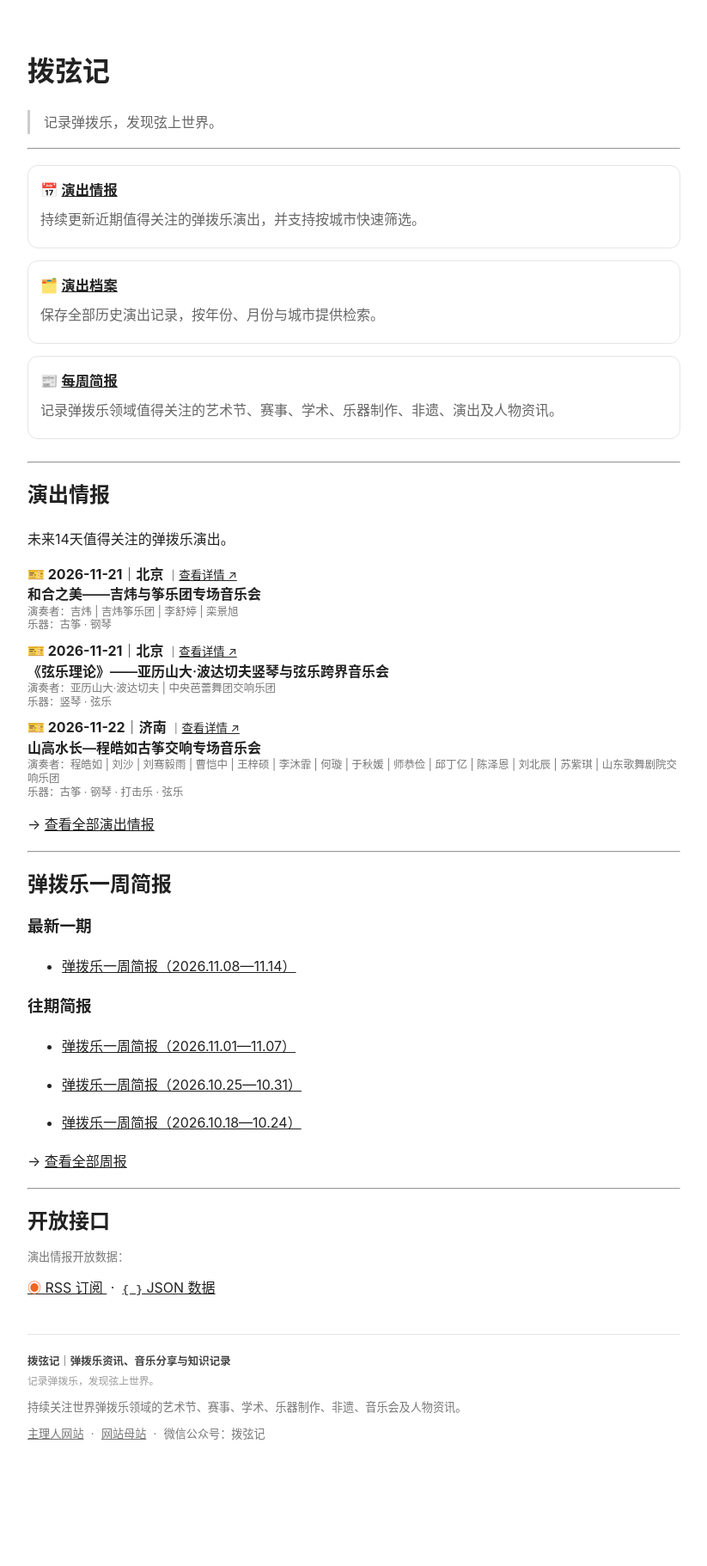
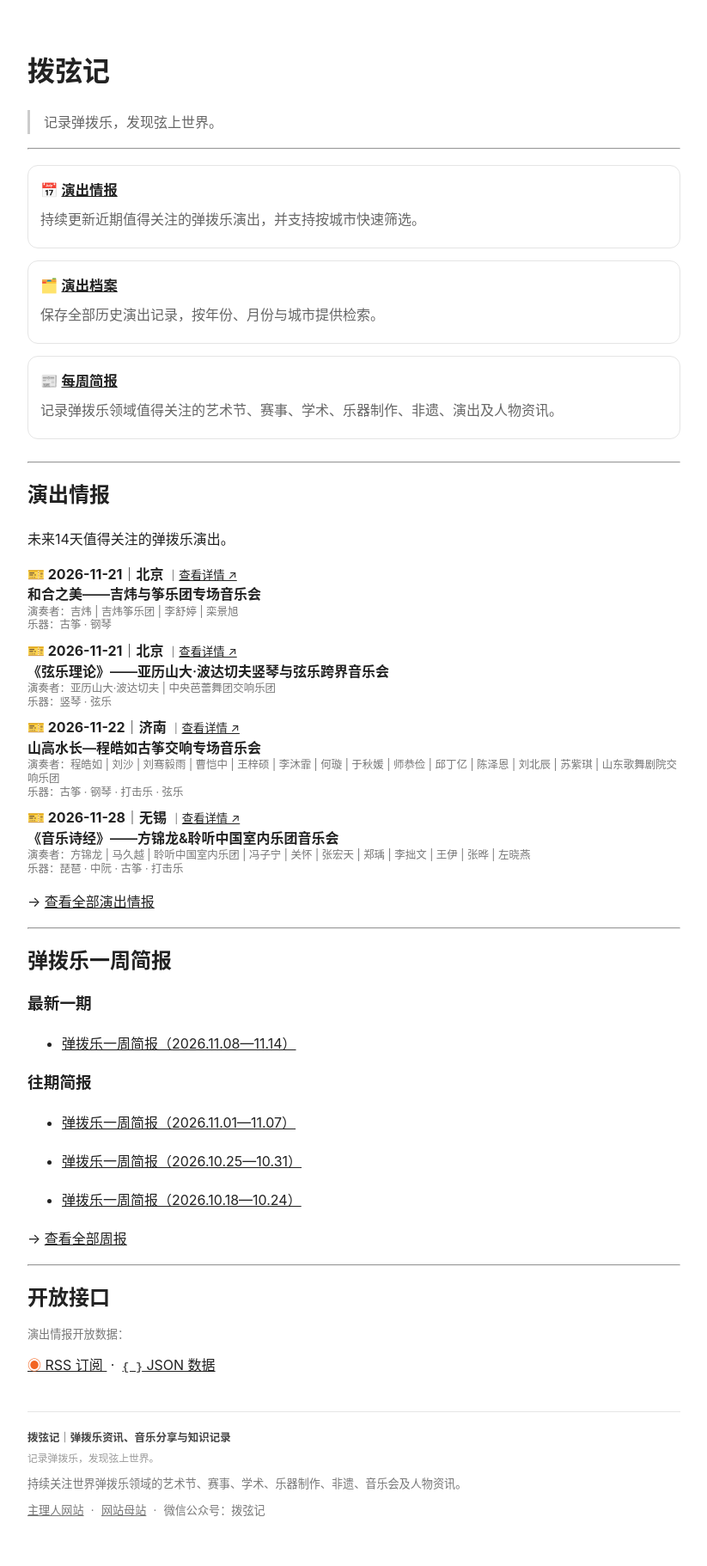
Before and after one commit to KeenKwok/boxianji, a Jekyll site: the page built from index.md, in a window 1280 px wide. Shown: the whole page at 86% size, without its empty margins (228-1051 px from the left). Built offline with Jekyll 4.4.1, drawn with Linux system fonts in a browser that asks for light colours; before the commit the page ends 1733 px from its top, so only the background shows below that.

Commit message:
更新 attention.yml

```diff
--- a/_data/attention.yml
+++ b/_data/attention.yml
@@ -1,3 +1,26 @@
+- id: "20261128-wuxi-yinyueshijing-fangjinlong-majiuyue"
+  date: "2026-11-28"
+  city: "无锡"
+  title: "《音乐诗经》——方锦龙&聆听中国室内乐团音乐会"
+  performers:
+    - "方锦龙"
+    - "马久越"
+    - "聆听中国室内乐团"
+    - "冯子宁"
+    - "关怀"
+    - "张宏天"
+    - "郑瑀"
+    - "李拙文"
+    - "王伊"
+    - "张晔"
+    - "左晓燕"
+  instruments:
+    - "琵琶"
+    - "中阮"
+    - "古筝"
+    - "打击乐"
+  link: "https://mp.weixin.qq.com/s/HyifdMKsLIhQzkGx_p5YOw"
+
 - id: "20261120-shanghai-boundary-of-language-walking-four-seasons"
   date: "2026-11-20"
   city: "上海"
```
